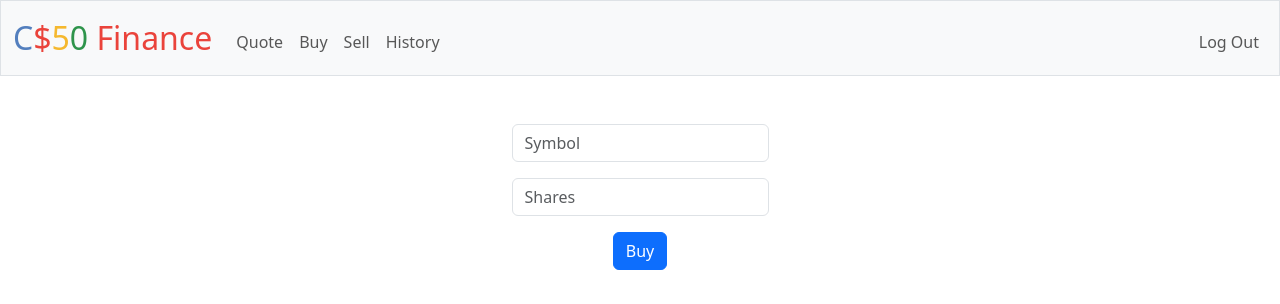
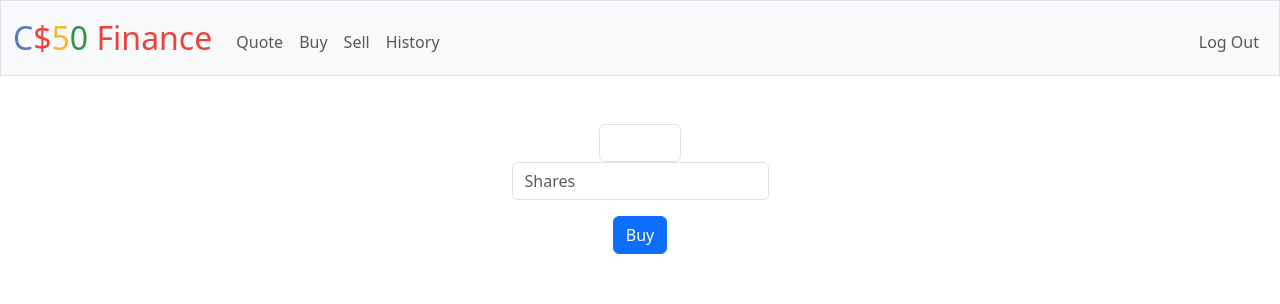
Before and after one commit to Ali-Rezk/CS50, a Flask app: page /sell in a window 1280 px wide. Shown: the top 304 px of the page. Run offline with Flask 3, Linux system fonts and the light colour scheme; a user stored in the database is signed in; some libraries are stand-ins or nearby versions.

Commit message:
Tue, Jul 30, 2024, 10:39 PM +03:00

```diff
--- a/finance/templates/sell.html
+++ b/finance/templates/sell.html
@@ -7,7 +7,8 @@
 {% block main %}
     <form action="/sell" method="post">
         <div class="mb-3">
-            <input class="form-control mx-auto w-auto" name="symbol" placeholder="Symbol" type="select">
+            <select class="form-control mx-auto w-auto" name="symbol" type="select">
+                <option disabled select>Symbol</option>
         </div>
         <div class="mb-3">
             <input class="form-control mx-auto w-auto" name="shares" placeholder="Shares" type="number" min="1">
```
